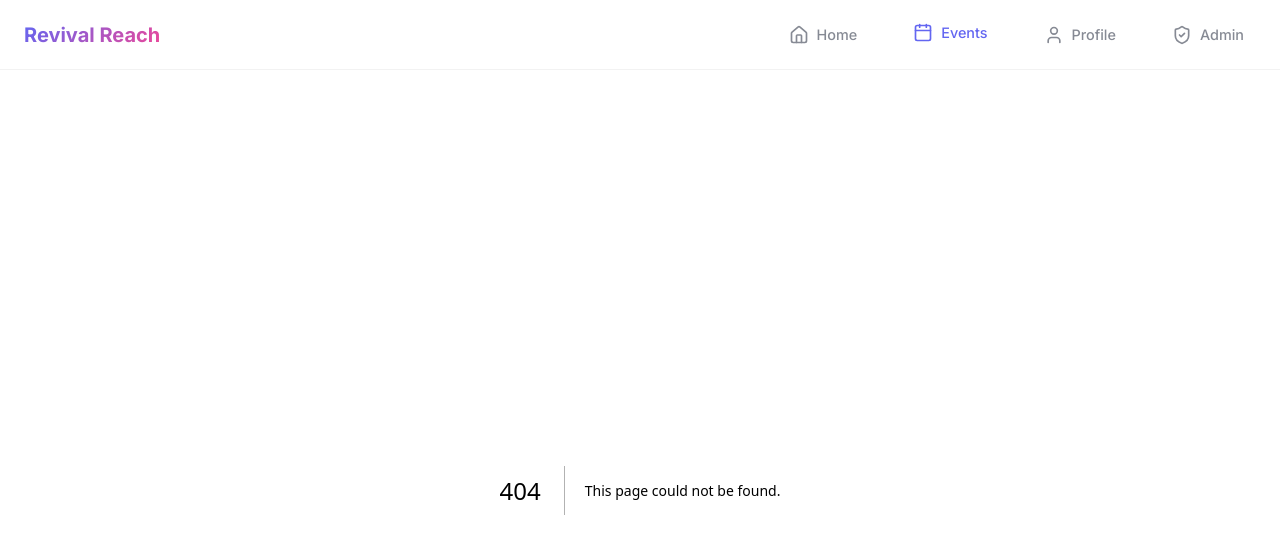
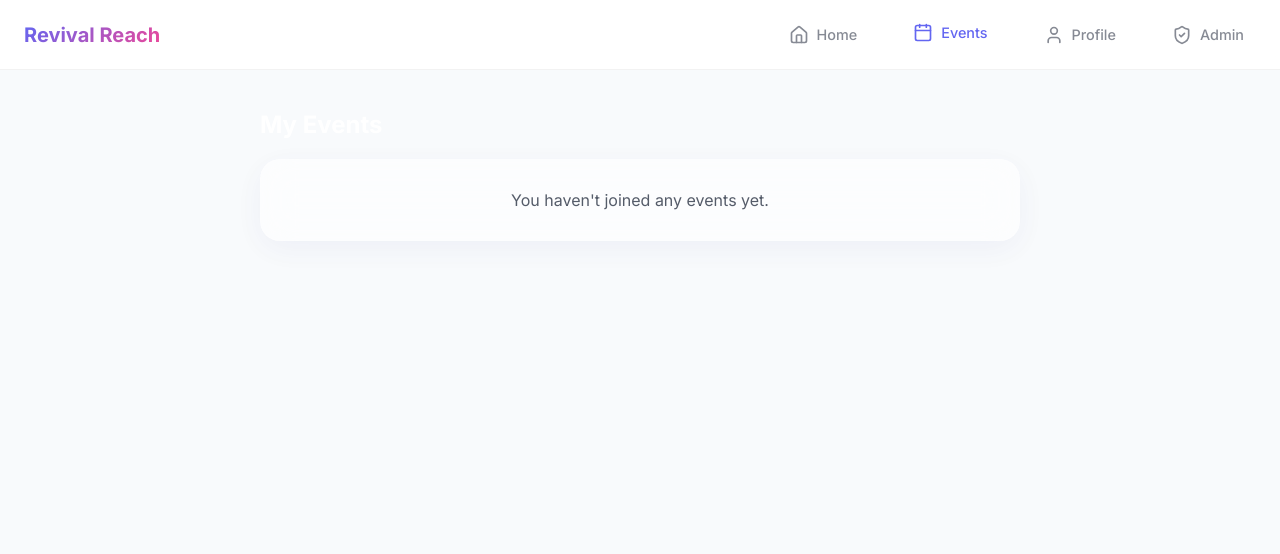
Before and after one commit to andrewkannan/revivalreach, a Next.js app: page /events in a window 1280 px wide. Before the commit this address had no page. Shown: the top 554 px of the page. Built offline with nearby package versions, Linux system fonts and the light colour scheme; no server answers; the database is empty; sample sign-in values are in the browser's storage.

Commit message:
Create Events and Profile pages

```diff
--- a/src/app/DashboardClient.tsx
+++ b/src/app/DashboardClient.tsx
@@ -4,7 +4,7 @@ import styles from "./Dashboard.module.css";
 import { Search, MapPin, Navigation, MessageCircle, Info, Calendar as CalendarIcon, Users } from "lucide-react";
 import { useRouter } from "next/navigation";
 
-export default function DashboardClient({ initialEvents, user, settings }: { initialEvents: any[], user: any, settings: any }) {
+export default function DashboardClient({ initialEvents, user, settings, hideBanner = false }: { initialEvents: any[], user: any, settings: any, hideBanner?: boolean }) {
   const [events, setEvents] = useState(initialEvents);
   const [searchTerm, setSearchTerm] = useState("");
   const [expandedEventId, setExpandedEventId] = useState<string | null>(null);
@@ -51,6 +51,8 @@ export default function DashboardClient({ initialEvents, user, settings }: { ini
 
   return (
     <div className={styles.dashboard}>
+      {!hideBanner && (
+        <>
           <div className={styles.searchBar}>
             <div style={{ position: 'relative', flex: 1 }}>
               <Search size={20} style={{ position: 'absolute', left: '16px', top: '14px', opacity: 0.5 }} />
@@ -73,6 +75,8 @@ export default function DashboardClient({ initialEvents, user, settings }: { ini
           </div>
 
           <h2 className={styles.sectionTitle}>Upcoming Events</h2>
+        </>
+      )}
 
       <div className={styles.eventsList}>
         {filteredEvents.length === 0 ? (
--- /dev/null
+++ b/src/app/events/page.tsx
@@ -0,0 +1,58 @@
+import { getServerSession } from "next-auth/next";
+import { authOptions } from "@/lib/authOptions";
+import { prisma } from "@/lib/prisma";
+import DashboardClient from "../DashboardClient";
+import { redirect } from "next/navigation";
+
+export const dynamic = 'force-dynamic';
+
+export default async function EventsPage() {
+  const session = await getServerSession(authOptions);
+
+  if (!session || !session.user) {
+    redirect("/login");
+  }
+
+  // Fetch ONLY events the user has joined
+  const participations = await prisma.eventParticipant.findMany({
+    where: { userId: session.user.id },
+    select: { eventId: true }
+  });
+
+  const joinedEventIds = participations.map(p => p.eventId);
+
+  const events = await prisma.event.findMany({
+    where: {
+      id: { in: joinedEventIds }
+    },
+    orderBy: {
+      date: 'asc',
+    },
+    include: {
+      _count: {
+        select: { participants: true }
+      }
+    }
+  });
+
+  const settings = await prisma.systemSettings.findUnique({
+    where: { id: "singleton" }
+  });
+
+  const serializedEvents = JSON.parse(JSON.stringify(events));
+  const serializedSettings = JSON.parse(JSON.stringify(settings));
+
+  // We can reuse the DashboardClient component, it will just display the filtered events.
+  return (
+    <div style={{ padding: '20px', maxWidth: '800px', margin: '0 auto', width: '100%' }}>
+      <h1 style={{ fontSize: '1.5rem', fontWeight: 700, marginBottom: '20px', color: 'white' }}>My Events</h1>
+      {events.length === 0 ? (
+        <div className="glass-panel" style={{ padding: '30px', textAlign: 'center', opacity: 0.7 }}>
+          You haven't joined any events yet.
+        </div>
+      ) : (
+        <DashboardClient initialEvents={serializedEvents} user={session.user} settings={serializedSettings} hideBanner={true} />
+      )}
+    </div>
+  );
+}
```
Also changed, not shown: src/app/profile/page.tsx (added, +57 -0 lines). Lines whose indentation alone changed are shown as unchanged.
